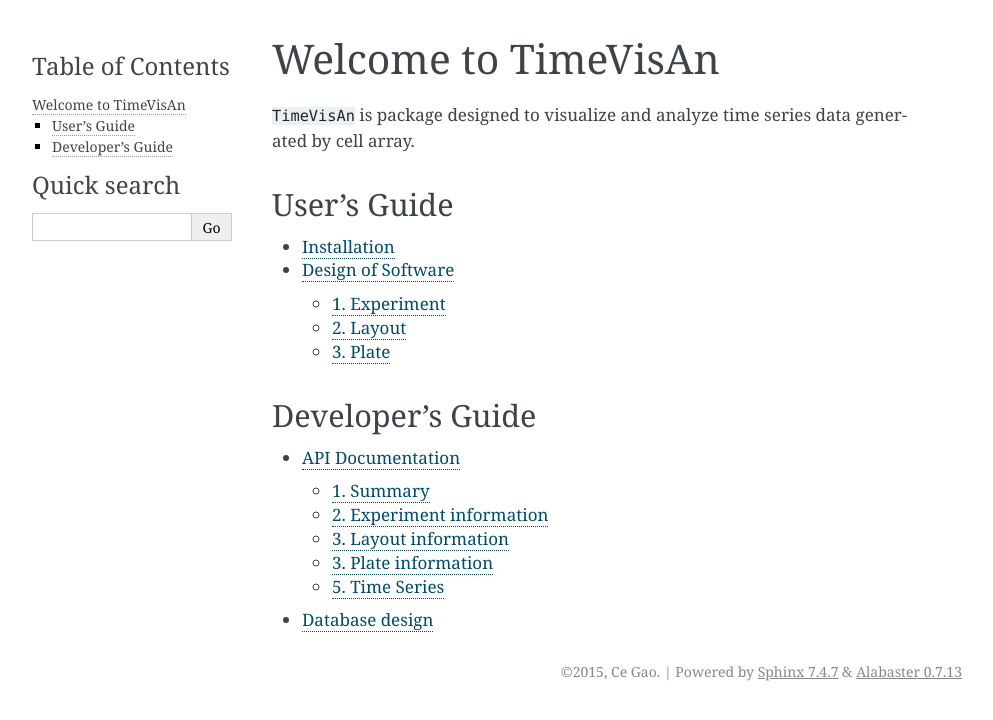
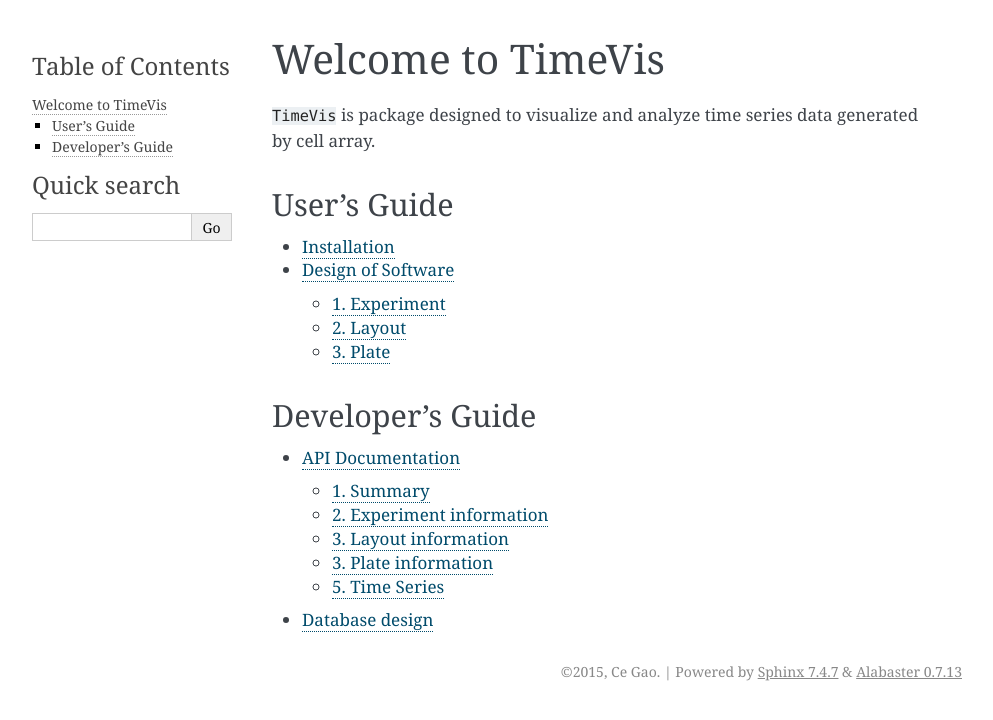
Before and after one commit to gaoce/TimeVis, a Sphinx documentation site: the page built from docs/index.rst, in a window 1280 px wide. Shown: the top 720 px of the page, without its empty margins (148-1141 px from the left). Built offline with Sphinx 7.4.7, drawn with Linux system fonts in a browser that asks for light colours.

Commit message:
Update documents

```diff
--- a/docs/conf.py
+++ b/docs/conf.py
@@ -1,6 +1,6 @@
 # -*- coding: utf-8 -*-
 #
-# TimeVisAn documentation build configuration file, created by
+# TimeVis documentation build configuration file, created by
 # sphinx-quickstart on Sun May  3 20:59:14 2015.
 #
 # This file is execfile()d with the current directory set to its
@@ -48,7 +48,7 @@
 master_doc = 'index'
 
 # General information about the project.
-project = u'TimeVisAn'
+project = u'TimeVis'
 copyright = u'2015, Ce Gao'
 author = u'Ce Gao'
 
@@ -57,9 +57,9 @@
 # built documents.
 #
 # The short X.Y version.
-version = '0.1'
+version = '0.2'
 # The full version, including alpha/beta/rc tags.
-release = '0.1'
+release = '0.2'
 
 # The language for content autogenerated by Sphinx. Refer to documentation
 # for a list of supported languages.
@@ -202,7 +202,7 @@
 #html_search_scorer = 'scorer.js'
 
 # Output file base name for HTML help builder.
-htmlhelp_basename = 'TimeVisAndoc'
+htmlhelp_basename = 'TimeVisdoc'
 
 # -- Options for LaTeX output ---------------------------------------------
 
@@ -224,7 +224,7 @@
 # (source start file, target name, title,
 #  author, documentclass [howto, manual, or own class]).
 latex_documents = [
-  (master_doc, 'TimeVisAn.tex', u'TimeVisAn Documentation',
+  (master_doc, 'TimeVis.tex', u'TimeVis Documentation',
    u'Ce Gao', 'manual'),
 ]
 
@@ -254,7 +254,7 @@
 # One entry per manual page. List of tuples
 # (source start file, name, description, authors, manual section).
 man_pages = [
-    (master_doc, 'timevisan', u'TimeVisAn Documentation',
+    (master_doc, 'timevisan', u'TimeVis Documentation',
      [author], 1)
 ]
 
@@ -268,8 +268,8 @@
 # (source start file, target name, title, author,
 #  dir menu entry, description, category)
 texinfo_documents = [
-  (master_doc, 'TimeVisAn', u'TimeVisAn Documentation',
-   author, 'TimeVisAn', 'One line description of project.',
+  (master_doc, 'TimeVis', u'TimeVis Documentation',
+   author, 'TimeVis', 'One line description of project.',
    'Miscellaneous'),
 ]
 
--- a/docs/index.rst
+++ b/docs/index.rst
@@ -1,10 +1,10 @@
-.. TimeVisAn documentation master file, created by
+.. TimeVis documentation master file, created by
    sphinx-quickstart on Sun May  3 20:59:14 2015.
 
-Welcome to TimeVisAn
-====================
+Welcome to TimeVis
+==================
 
-``TimeVisAn`` is package designed to visualize and analyze time series data
+``TimeVis`` is package designed to visualize and analyze time series data
 generated by cell array.
 
 User's Guide
--- a/docs/install.rst
+++ b/docs/install.rst
@@ -6,4 +6,4 @@
 
 ::
 
-	pip install git+https://github.com/gaoce/TimeVisAn
+	pip install git+https://github.com/gaoce/TimeVis
```
Also changed, not shown: 1 other file.
